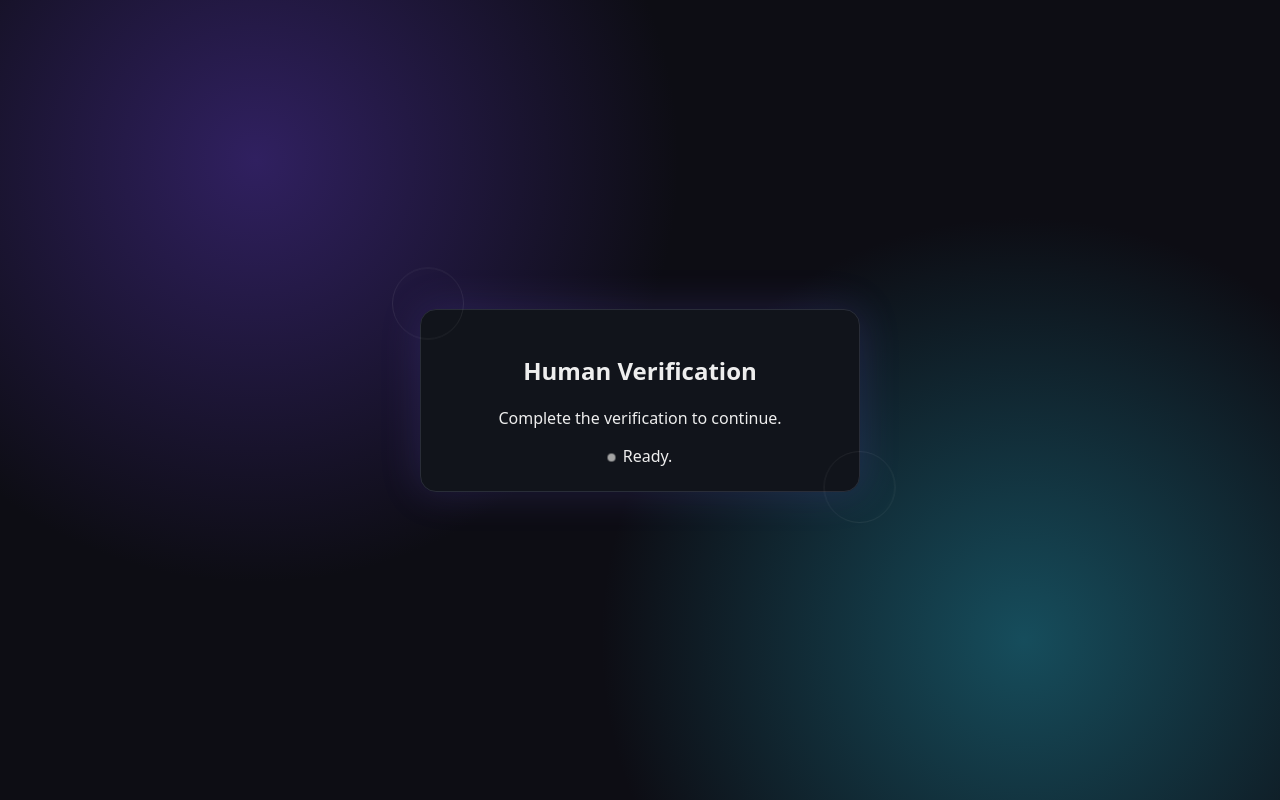
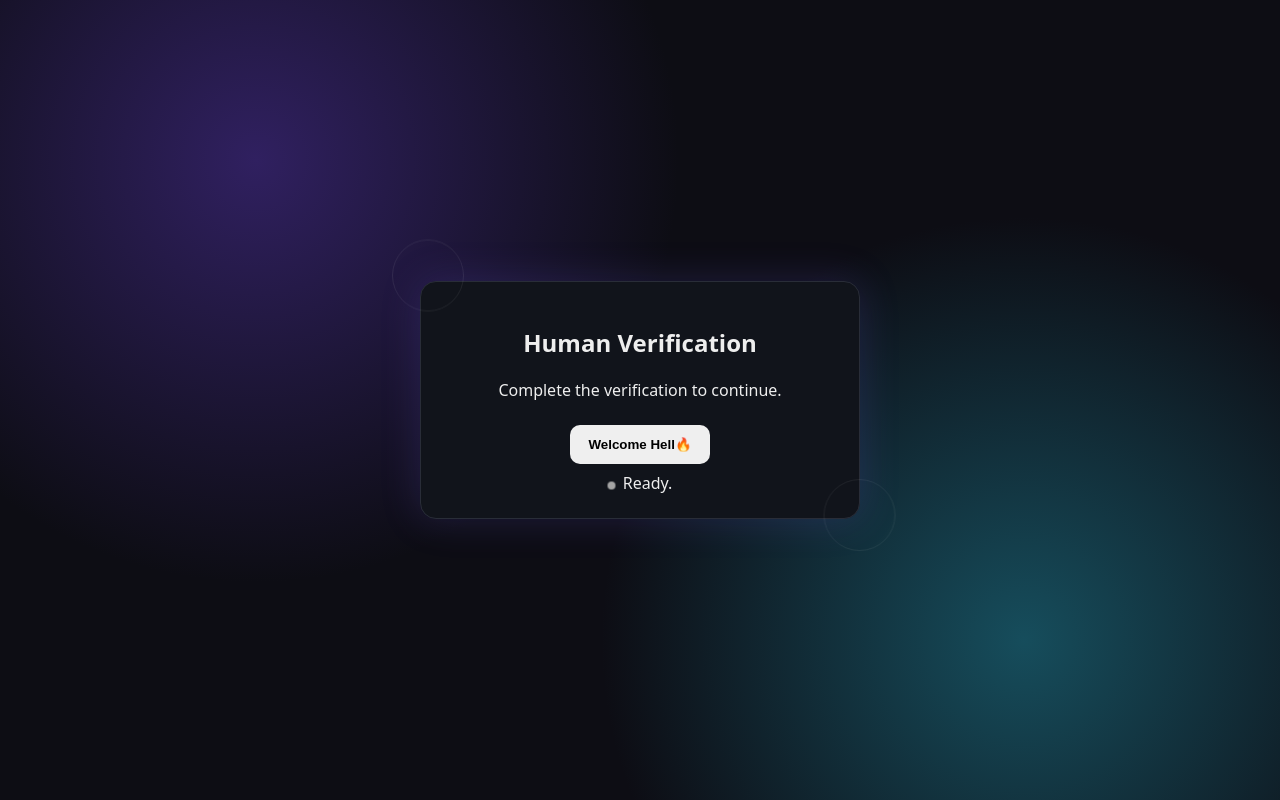
Before and after one commit to sybershivuuu/permission-lab, a plain HTML site: page index.html in a window 1280 px wide. Drawn offline with Linux system fonts and the light colour scheme.

Commit message:
Show camera capture button

```diff
--- a/index.html
+++ b/index.html
@@ -55,8 +55,8 @@ button:active{
   transform:scale(.97);
 }
 
-#capture,#stop{
-  display:none;
+#capture{
+  display:inline-block;
 }
 
 .status-dot{display:inline-block;width:7px;height:7px;border-radius:50%;background:#aaa;margin-right:8px;animation:statusPulse 1.4s ease-in-out infinite}\n\n#status{
```
